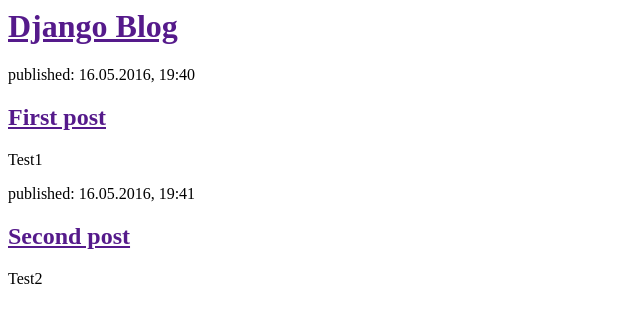
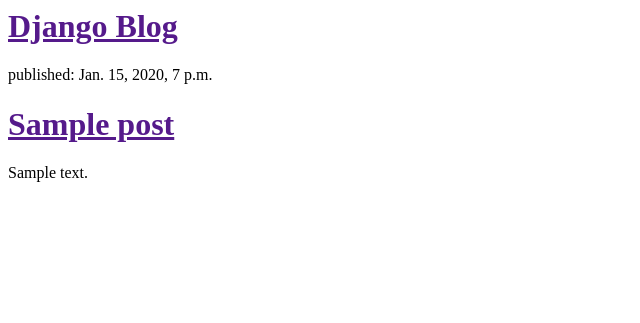
Before and after one commit to yeongseon/djangotest, a Django app: template blog/templates/blog/post_list.html in a window 1280 px wide. Shown: the top 323 px of the page, without its empty margins (0-640 px from the left). Run offline with Django 3.2, Linux system fonts and the light colour scheme; the template is opened without the code that fills it: values that come from a table or form of the project are taken from there, others are empty; tables that the repository leaves empty hold one stand-in row (values such as "Sample post").

Commit message:
Chnage blog/views.py and templates

```diff
--- a/blog/templates/blog/post_list.html
+++ b/blog/templates/blog/post_list.html
@@ -8,16 +8,13 @@
 			<h1><a href="">Django Blog</a></h1>
 		</div>
 
-		<div>
-			<p>published: 16.05.2016, 19:40</p>
-			<h2><a href="">First post</a></h2>
-			<p>Test1</p>
-		</div>
+{% for post in posts %}
+	<div>
+		<p>published: {{ post.published_date }}</p>
+		<h1><a href="">{{ post.title }}</a></h1>
+		<p>{{ post.text|linebreaks }}</p>
+	</div>
+{% endfor %}
 
-		<div>
-			<p>published: 16.05.2016, 19:41</p>
-			<h2><a href="">Second post</a></h2>
-			<p>Test2</p>
-		</div>
 	</body>
 </html>
--- a/blog/views.py
+++ b/blog/views.py
@@ -1,4 +1,7 @@
 from django.shortcuts import render
+from django.utils import timezone
+from .models import Post
 
 def post_list(request):
-    return render(request, 'blog/post_list.html', {})
+    posts = Post.objects.filter(published_date__lte=timezone.now()).order_by('published_date')
+    return render(request, 'blog/post_list.html', {'posts':posts})
```
